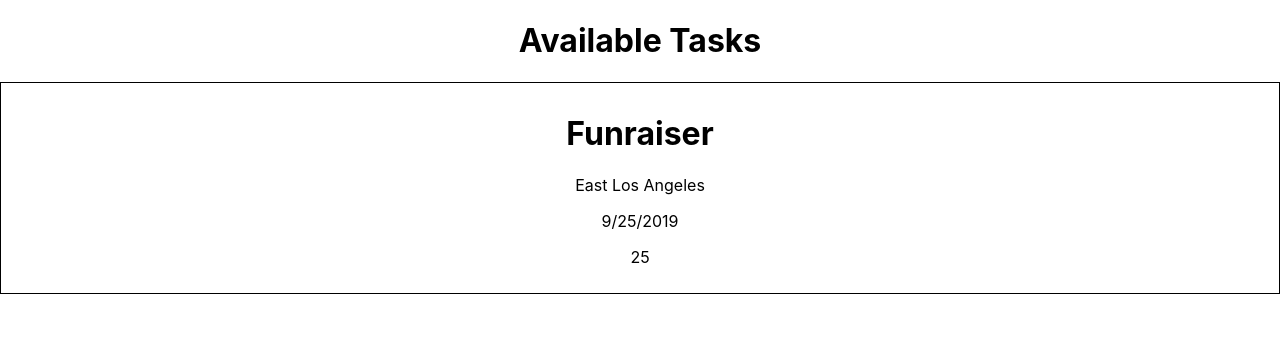
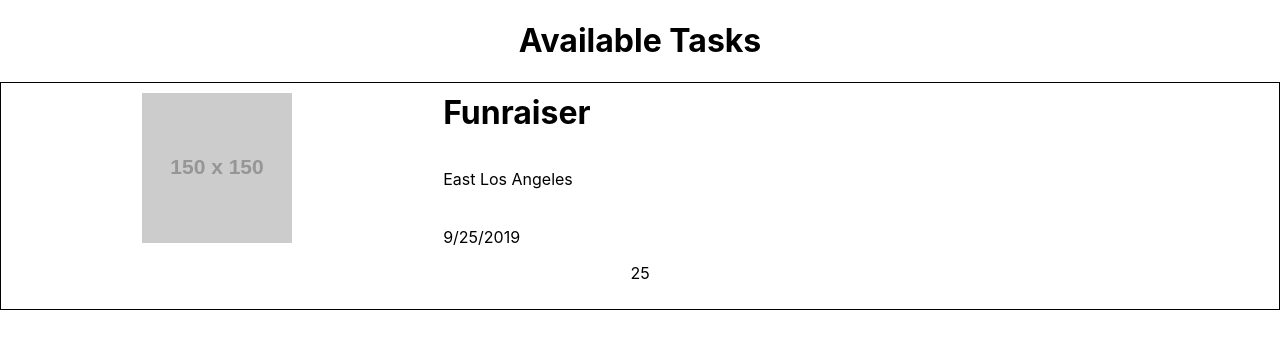
Before and after one commit to Hackbit/reactriot2019-lambdarioteers, a React (Create React App) app: page /task-view in a window 1280 px wide. Shown: the top 348 px of the page. Built offline with nearby package versions, Linux system fonts and the light colour scheme.

Commit message:
add textarea for task description

```diff
--- a/src/components/Task.js
+++ b/src/components/Task.js
@@ -9,11 +9,20 @@ const Task = ({ task, history }) => {
         history.push(`/task/${id}`);
       }}
     >
-      <h1>{name}</h1>
-      <p>{locationInput}</p>
-      <p>{time}</p>
+      <Top>
+        <div className="img-container">
+          <img
+            src={img ? img : "https://via.placeholder.com/150"}
+            alt="img url"
+          />
+        </div>
+        <div className="text-container">
+          <h1>{name}</h1>
+          <p>{locationInput}</p>
+          <p>{time}</p>
+        </div>
+      </Top>
       <p>{pointsToEarn}</p>
-      {img !== "" && <img src={img} alt="img url" />}
     </TaskContainer>
   );
 };
@@ -25,4 +34,33 @@ const TaskContainer = styled.div`
   margin-bottom: 30px;
 `;
 
+const Top = styled.div`
+  display: grid;
+  grid-template-columns: 1fr 2fr;
+  grid-gap: 1.2rem;
+
+  *,
+  *::before,
+  *::after {
+    margin: 0;
+    padding: 0;
+    box-sizing: border-box;
+  }
+
+  .text-container {
+    display: flex;
+    flex-direction: column;
+    justify-content: space-between;
+    align-items: flex-start;
+  }
+
+  .img-container {
+    object-fit: contain;
+
+    img {
+      max-width: 100%;
+    }
+  }
+`;
+
 export default Task;
--- a/src/components/TaskForm.js
+++ b/src/components/TaskForm.js
@@ -1,42 +1,70 @@
-import React, { useEffect } from 'react'
-import { Form, Field ,withFormik } from 'formik'
-import * as Yup from 'yup'
-import { connect } from 'react-redux'
+import React, { useEffect } from "react";
+import { Form, Field, withFormik } from "formik";
+import * as Yup from "yup";
+import { connect } from "react-redux";
 
-import { addTask } from '../actions/taskActions'
+import { addTask } from "../actions/taskActions";
 
-const TaskForm = ({ status, errors, touched, isSubmitting, addTask, history }) => {
+const TaskForm = ({
+  status,
+  errors,
+  touched,
+  isSubmitting,
+  addTask,
+  history
+}) => {
   useEffect(() => {
     if (status) {
       const newTask = {
         id: Date.now(),
         ...status
-      }
-      addTask(newTask)
-      history.push('/task-view')
+      };
+      addTask(newTask);
+      history.push("/task-view");
     }
-  }, [status, addTask, history])
+  }, [status, addTask, history]);
 
   return (
     <Form>
-      <Field component="input" name="name" type="text" placeholder="Name of task"/>
-      <Field component="input" name="locationInput" type="text" placeholder="Location"/>
-      <Field component="input" name="pointsToEarn" type="number" placeholder="Points to earn"/>
-      <Field component="input" name="img" type="text" placeholder="Image"/>
+      <Field
+        component="input"
+        name="name"
+        type="text"
+        placeholder="Name of task"
+      />
+      <Field
+        component="input"
+        name="locationInput"
+        type="text"
+        placeholder="Location"
+      />
+      <Field
+        component="textarea"
+        name="description"
+        type="text"
+        placeholder="Describe task"
+      />
+      <Field
+        component="input"
+        name="pointsToEarn"
+        type="number"
+        placeholder="Points to earn"
+      />
+      <Field component="input" name="img" type="text" placeholder="Image" />
       <button disabled={isSubmitting}>Add new task</button>
     </Form>
-  )
-}
+  );
+};
 
 const TaskFormWithFormik = withFormik({
-  mapPropsToValues({ name, locationInput, pointsToEarn, img }){
+  mapPropsToValues({ name, locationInput, pointsToEarn, img }) {
     return {
-        name: name || "",
-        locationInput: locationInput || "",
-        pointsToEarn: pointsToEarn || "",
-        img: img || ""
-    }
-},
+      name: name || "",
+      locationInput: locationInput || "",
+      pointsToEarn: pointsToEarn || "",
+      img: img || ""
+    };
+  },
   validationSchema: Yup.object().shape({
     name: Yup.string(),
     locationInput: Yup.string(),
@@ -44,8 +72,11 @@ const TaskFormWithFormik = withFormik({
     img: Yup.string()
   }),
   handleSubmit(values, { setStatus }) {
-    setStatus(values)
+    setStatus(values);
   }
-})(TaskForm)
+})(TaskForm);
 
-export default connect(null, { addTask })(TaskFormWithFormik)
+export default connect(
+  null,
+  { addTask }
+)(TaskFormWithFormik);
```
